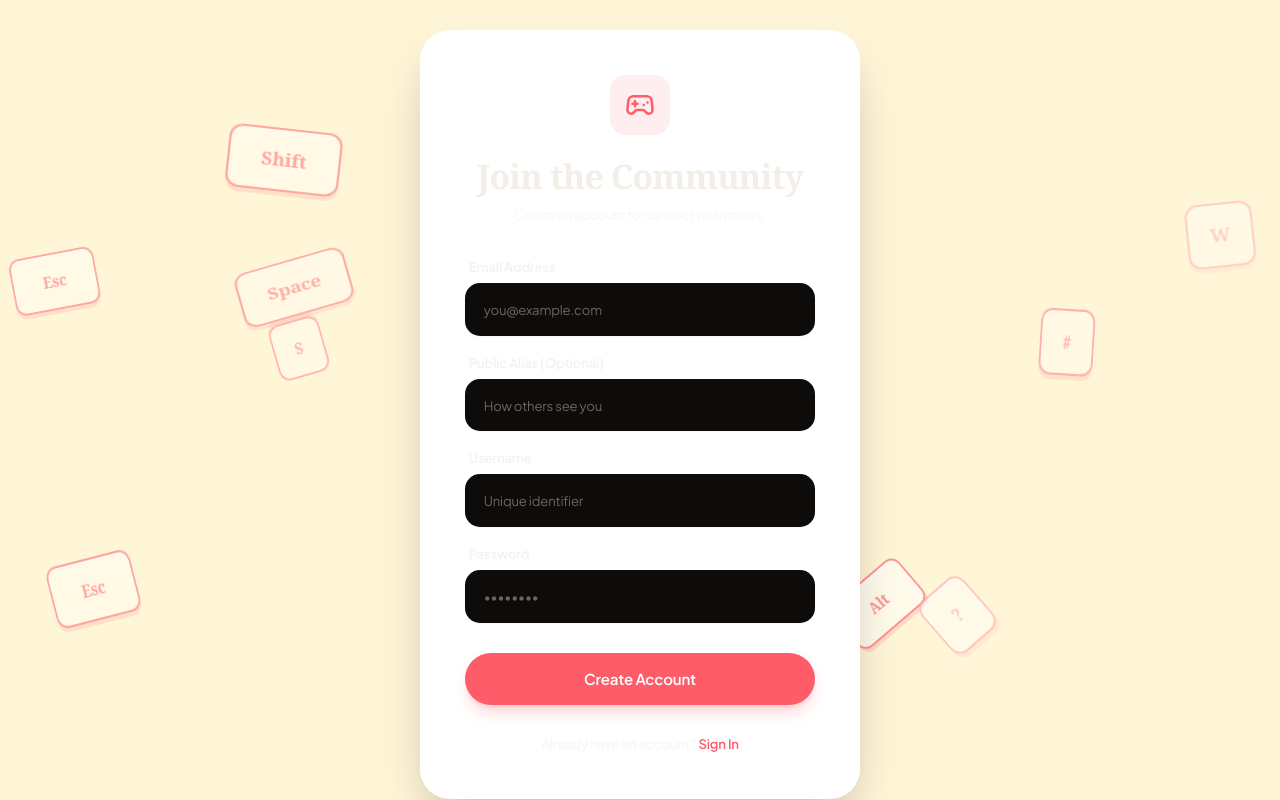
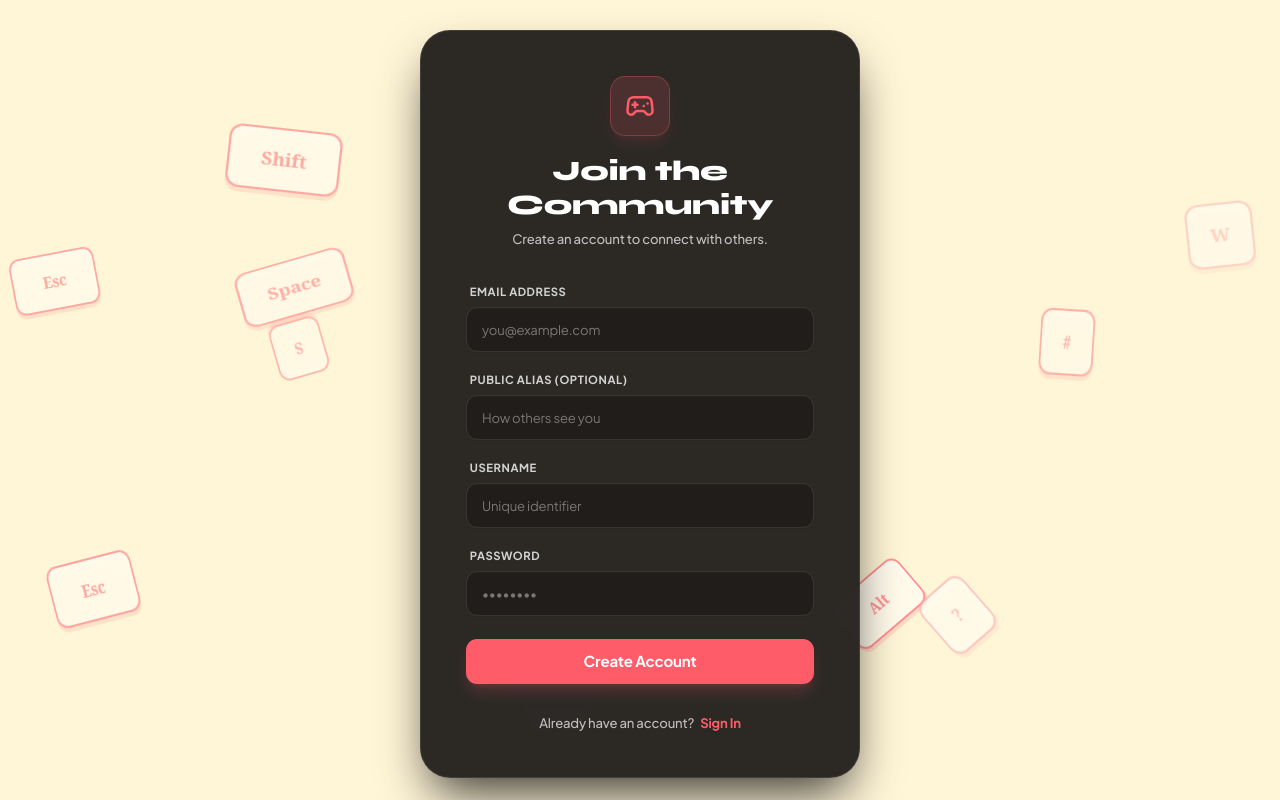
Before and after one commit to sabinsubediofficial/Nigord, a React (Vite) app: page /register in a window 1280 px wide. Built offline with nearby package versions, Linux system fonts and the light colour scheme; no server answers; the HTML template or start-up script is replaced by a standard one.

Commit message:
style: Redesign login and register pages with dark luxury card container and high contrast typography

```diff
--- a/src/pages/RegisterPage.tsx
+++ b/src/pages/RegisterPage.tsx
@@ -62,22 +62,22 @@ export default function RegisterPage() {
       <InteractiveBackground fullScreen={true} />
 
       <div className="absolute inset-0 z-10 flex items-center justify-center p-4 sm:p-8 min-h-screen overflow-y-auto">
-        <div className="bg-white rounded-[2rem] p-8 sm:p-12 shadow-2xl max-w-[440px] w-full flex flex-col relative z-20 my-auto">
+        <div className="bg-card/95 backdrop-blur-xl border border-white/10 rounded-[2rem] p-8 sm:p-12 shadow-2xl shadow-black/80 max-w-[440px] w-full flex flex-col relative z-20 my-auto">
 
           <div className="flex flex-col items-center text-center mb-8">
-            <div className="w-16 h-16 bg-primary/10 text-primary rounded-2xl flex items-center justify-center mb-6">
+            <div className="w-16 h-16 bg-primary/15 border border-primary/30 text-primary rounded-2xl flex items-center justify-center mb-5 shadow-lg shadow-primary/10">
               <Gamepad2 className="w-8 h-8" />
             </div>
-            <h1 className="text-4xl font-serif text-foreground font-bold tracking-tight">
+            <h1 className="text-3xl font-display font-extrabold text-white tracking-tight">
               Join the Community
             </h1>
-            <p className="text-foreground/60 mt-3 text-sm">
+            <p className="text-white/70 mt-2 text-sm font-medium">
               Create an account to connect with others.
             </p>
           </div>
 
           {error && (
-            <div className="mb-6 p-4 bg-red-50 text-red-600 rounded-2xl text-sm flex items-center gap-3 font-medium">
+            <div className="mb-6 p-3.5 bg-rose-500/15 border border-rose-500/30 text-rose-400 rounded-xl text-sm flex items-center gap-3 font-medium">
               <ShieldAlert size={18} className="shrink-0" />
               <span>{error}</span>
             </div>
@@ -85,66 +85,66 @@ export default function RegisterPage() {
 
           <form onSubmit={handleSubmit} className="space-y-4">
             <div className="space-y-1.5">
-              <label className="text-sm font-semibold text-foreground/80 ml-1">Email Address</label>
+              <label className="text-xs font-bold uppercase tracking-wider text-white/80 ml-1">Email Address</label>
               <Input
                 type="email"
                 value={email}
                 onChange={(e) => setEmail(e.target.value)}
                 placeholder="you@example.com"
-                className="bg-background border-none rounded-2xl h-14 px-5 text-foreground placeholder:text-foreground/40 focus-visible:ring-2 focus-visible:ring-primary/20"
+                className="bg-secondary/60 border border-white/10 rounded-xl h-12 px-4 text-white placeholder:text-white/40 focus-visible:ring-1 focus-visible:ring-primary focus-visible:border-primary"
                 required
               />
             </div>
 
             <div className="space-y-1.5">
-              <label className="text-sm font-semibold text-foreground/80 ml-1">Public Alias (Optional)</label>
+              <label className="text-xs font-bold uppercase tracking-wider text-white/80 ml-1">Public Alias (Optional)</label>
               <Input
                 type="text"
                 value={displayName}
                 onChange={(e) => setDisplayName(e.target.value)}
                 placeholder="How others see you"
-                className="bg-background border-none rounded-2xl h-14 px-5 text-foreground placeholder:text-foreground/40 focus-visible:ring-2 focus-visible:ring-primary/20"
+                className="bg-secondary/60 border border-white/10 rounded-xl h-12 px-4 text-white placeholder:text-white/40 focus-visible:ring-1 focus-visible:ring-primary focus-visible:border-primary"
               />
             </div>
 
             <div className="space-y-1.5">
-              <label className="text-sm font-semibold text-foreground/80 ml-1">Username</label>
+              <label className="text-xs font-bold uppercase tracking-wider text-white/80 ml-1">Username</label>
               <Input
                 type="text"
                 value={username}
                 onChange={(e) => setUsername(e.target.value.toLowerCase().replace(/[^a-z0-9_.]/g, ''))}
                 placeholder="Unique identifier"
-                className="bg-background border-none rounded-2xl h-14 px-5 text-foreground placeholder:text-foreground/40 focus-visible:ring-2 focus-visible:ring-primary/20"
+                className="bg-secondary/60 border border-white/10 rounded-xl h-12 px-4 text-white placeholder:text-white/40 focus-visible:ring-1 focus-visible:ring-primary focus-visible:border-primary"
                 required
               />
             </div>
 
             <div className="space-y-1.5">
-              <label className="text-sm font-semibold text-foreground/80 ml-1">Password</label>
+              <label className="text-xs font-bold uppercase tracking-wider text-white/80 ml-1">Password</label>
               <Input
                 type="password"
                 value={password}
                 onChange={(e) => setPassword(e.target.value)}
                 placeholder="••••••••"
-                className="bg-background border-none rounded-2xl h-14 px-5 text-foreground placeholder:text-foreground/40 focus-visible:ring-2 focus-visible:ring-primary/20"
+                className="bg-secondary/60 border border-white/10 rounded-xl h-12 px-4 text-white placeholder:text-white/40 focus-visible:ring-1 focus-visible:ring-primary focus-visible:border-primary"
                 required
               />
             </div>
 
-            <div className="pt-4">
+            <div className="pt-2">
               <Button
                 type="submit"
                 disabled={loading}
-                className="w-full bg-primary hover:bg-primary/90 text-white h-14 rounded-full text-base font-semibold shadow-lg shadow-primary/25 transition-all active:scale-[0.98]"
+                className="w-full bg-primary hover:bg-primary/90 text-primary-foreground h-12 rounded-xl text-base font-bold shadow-lg shadow-primary/20 transition-all hover:scale-[1.01] active:scale-[0.98]"
               >
                 {loading ? "Creating Account..." : "Create Account"}
               </Button>
             </div>
           </form>
 
-          <div className="mt-8 text-center text-sm font-medium text-foreground/60">
+          <div className="mt-8 text-center text-sm font-medium text-white/70">
             Already have an account?{" "}
-            <Link to="/login" className="text-primary hover:text-primary/80 font-semibold transition-colors">
+            <Link to="/login" className="text-primary hover:underline font-bold transition-all ml-1">
               Sign In
             </Link>
           </div>
```
Also changed, not shown: src/pages/LoginPage.tsx (+35 -35 lines).
